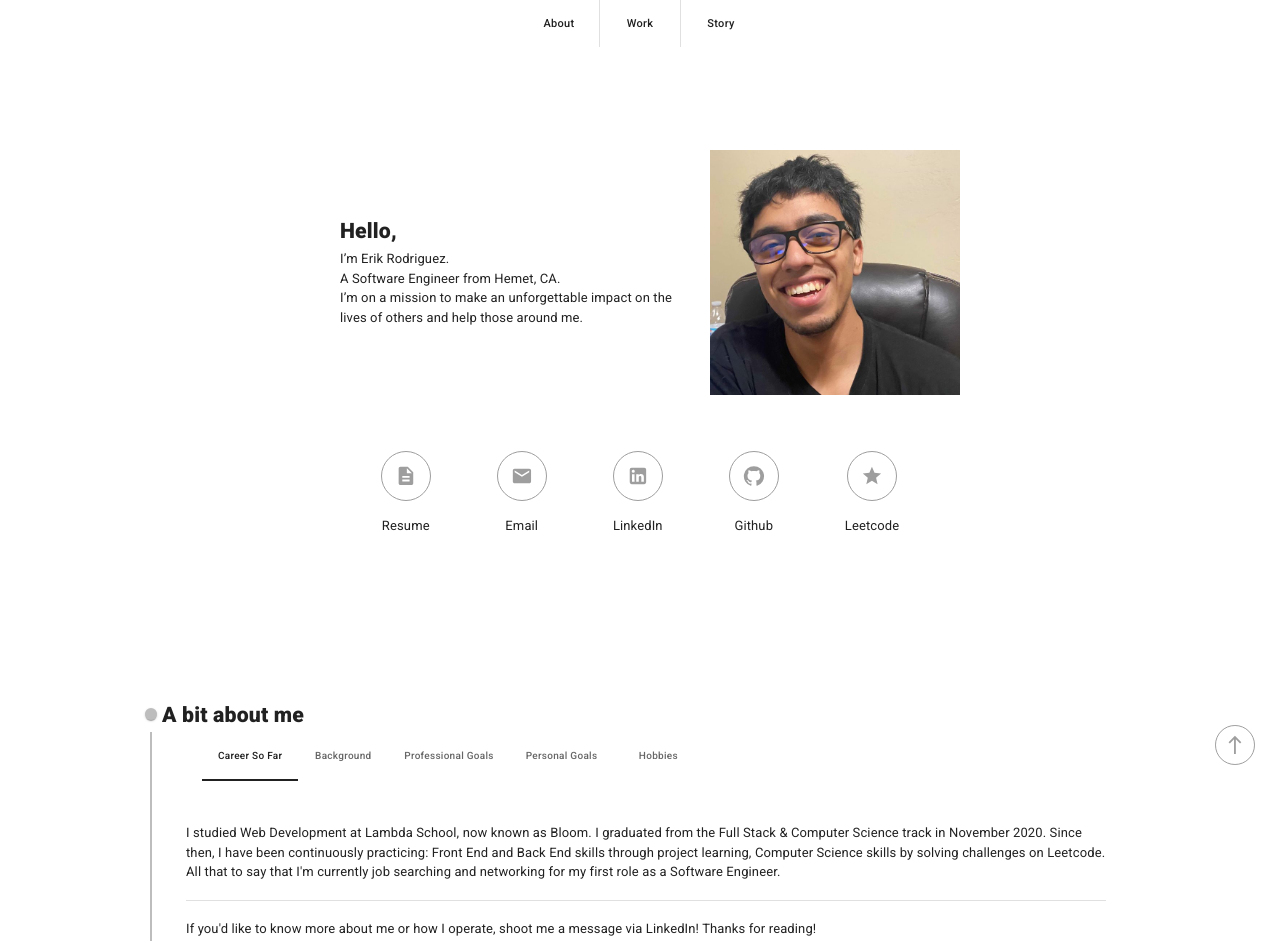
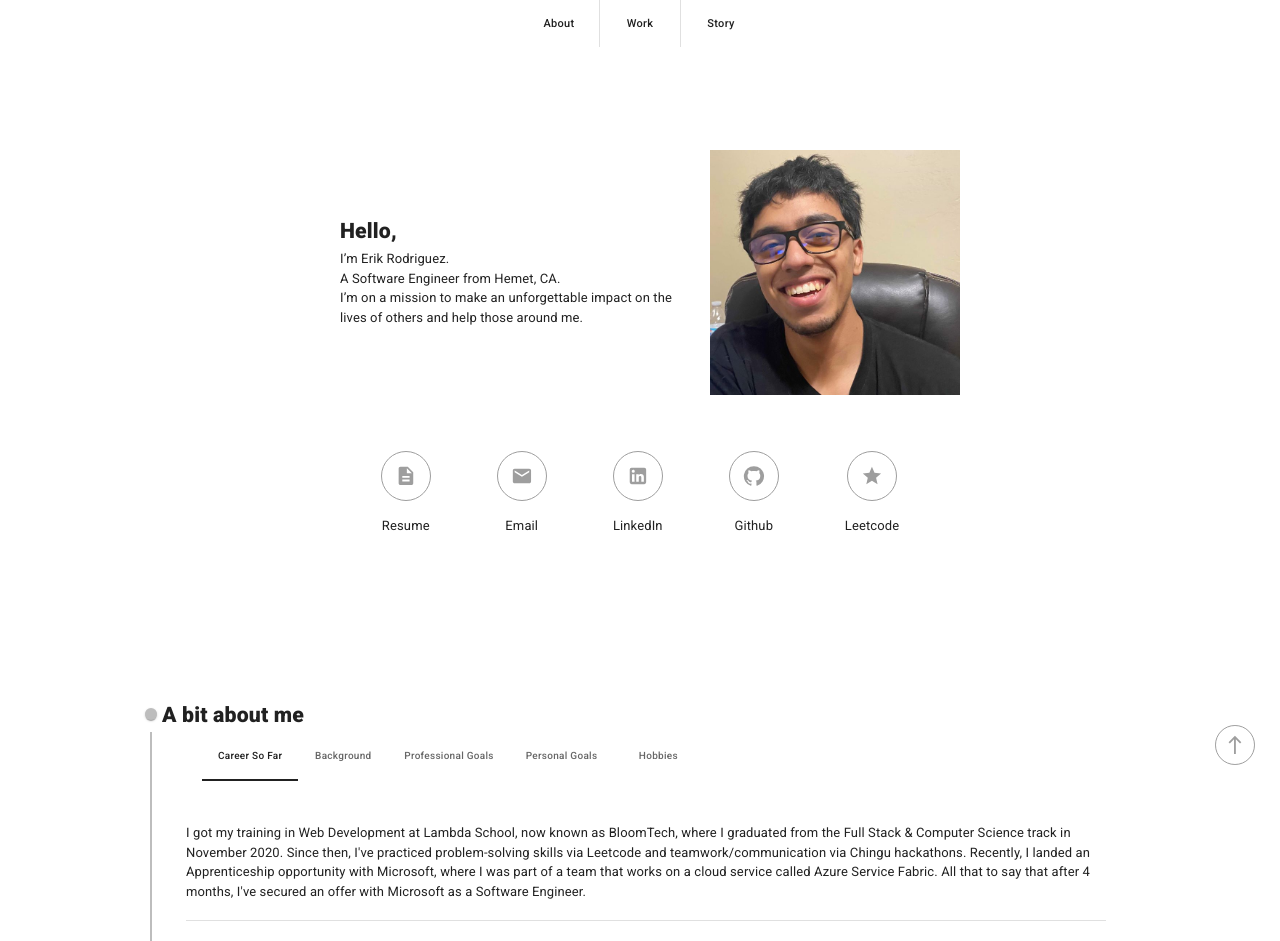
Before and after one commit to ErikRodriguez-webdev/port, a React (Create React App) app in the folder portfolio/: page / in a window 1280 px wide. Shown: the top 941 px of the page. Built offline with nearby package versions, Linux system fonts and the light colour scheme.

Commit message:
• Updates about me content

```diff
--- a/portfolio/src/components/About/aboutData.js
+++ b/portfolio/src/components/About/aboutData.js
@@ -28,7 +28,7 @@ export const aboutContentData = [
       {
         id: 1,
         content:
-          "I studied Web Development at Lambda School, now known as Bloom. I graduated from the Full Stack & Computer Science track in November 2020. Since then, I have been continuously practicing: Front End and Back End skills through project learning, Computer Science skills by solving challenges on Leetcode. All that to say that I'm currently job searching and networking for my first role as a Software Engineer.",
+          "I got my training in Web Development at Lambda School, now known as BloomTech, where I graduated from the Full Stack & Computer Science track in November 2020. Since then, I've practiced problem-solving skills via Leetcode and teamwork/communication via Chingu hackathons. Recently, I landed an Apprenticeship opportunity with Microsoft, where I was part of a team that works on a cloud service called Azure Service Fabric. All that to say that after 4 months, I've secured an offer with Microsoft as a Software Engineer.",
       },
       {
         id: 2,
@@ -57,18 +57,10 @@ export const aboutContentData = [
     description: [
       {
         id: 1,
-        content: "Go to a hackathon",
+        content: "Build a Full Stack app",
       },
       {
         id: 2,
-        content: "Build a Full Stack app",
-      },
-      {
-        id: 3,
-        content: "Land my first job",
-      },
-      {
-        id: 4,
         content: "Monetize an app",
       },
     ],
@@ -82,10 +74,6 @@ export const aboutContentData = [
       },
       {
         id: 2,
-        content: "Woodshop project (build a side table)",
-      },
-      {
-        id: 3,
         content: "Stay consistent with gym and diet",
       },
     ],
@@ -99,18 +87,14 @@ export const aboutContentData = [
       },
       {
         id: 2,
-        content: "Drawing",
+        content: "Hold stocks/crypto",
       },
       {
         id: 3,
-        content: "Hold stocks/crypto",
+        content: "Swimming",
       },
       {
         id: 4,
-        content: "Swimming",
-      },
-      {
-        id: 5,
         content: "Sneaker-twitter",
       },
     ],
```
